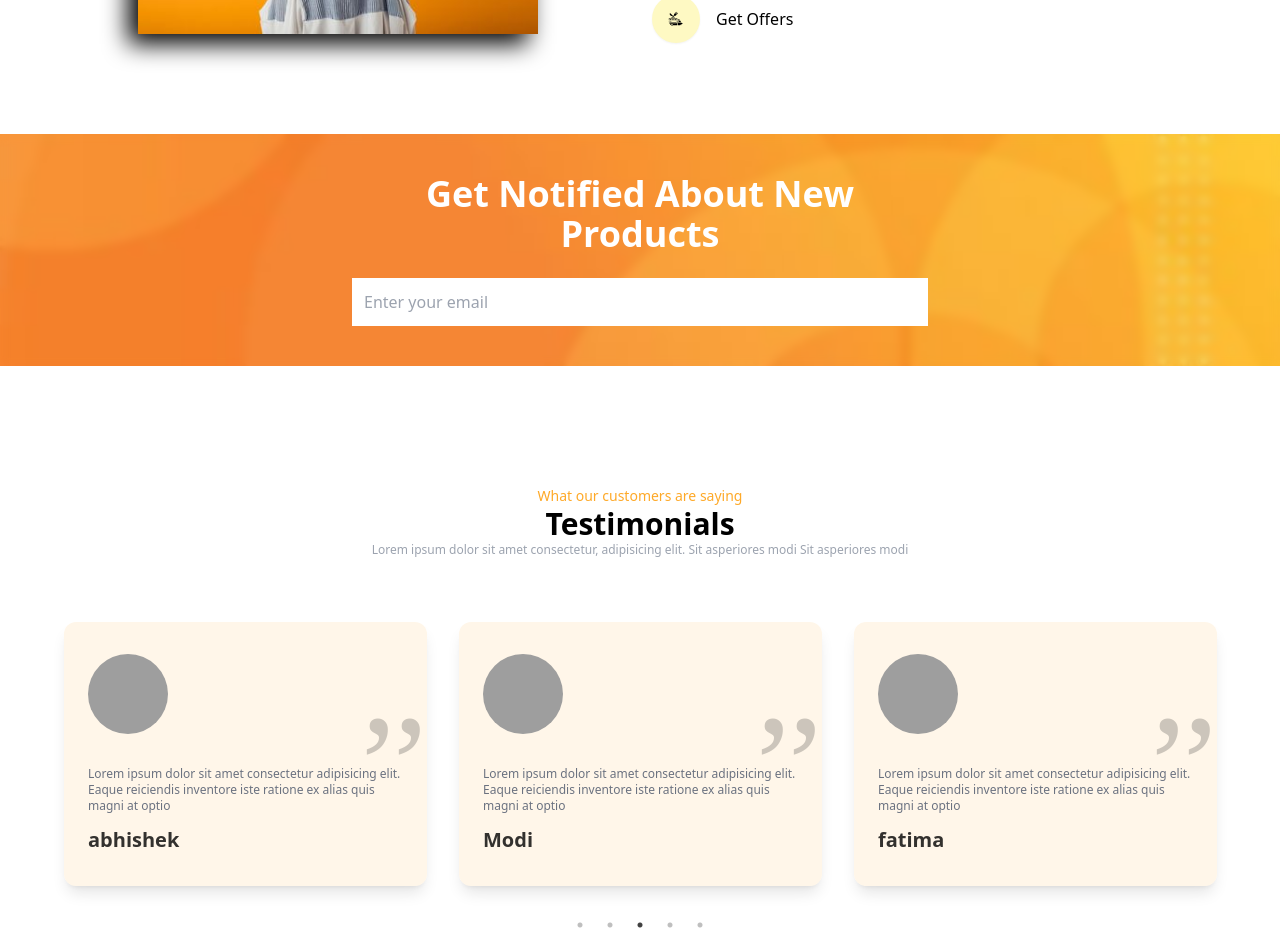
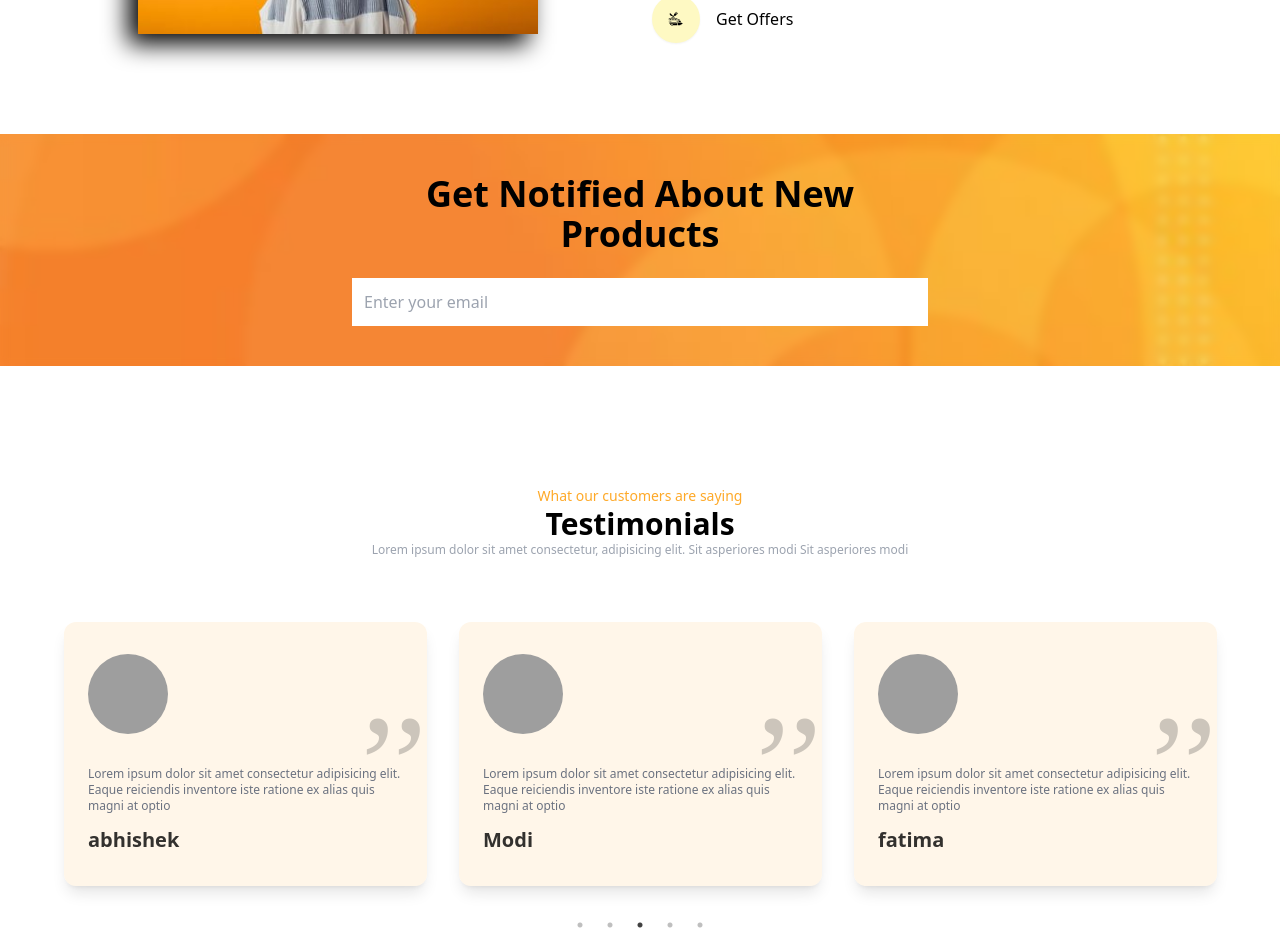
Before and after one commit to Anujsingh2002/Shop, a React (Vite) app: page / in a window 1280 px wide. Shown: the part 2200-3131 px from the top of the page. Built offline with nearby package versions, Linux system fonts and the light colour scheme; grey boxes are pictures that could not be loaded.

Commit message:
Update Subscribe.jsx

```diff
--- a/src/components/subscribe/Subscribe.jsx
+++ b/src/components/subscribe/Subscribe.jsx
@@ -14,7 +14,7 @@ const Subscribe = () => {
   return (
     <div
       data-aos="zoom-in"
-      className="mb-20 bg-gray-100 dark:bg-gray-800 text-white "
+      className="mb-20 bg-gray-100 dark:bg-gray-950 dark:text-white duration-200 "
       style={BannerImg}
     >
       <div className="container backdrop-blur-sm py-10">
```
